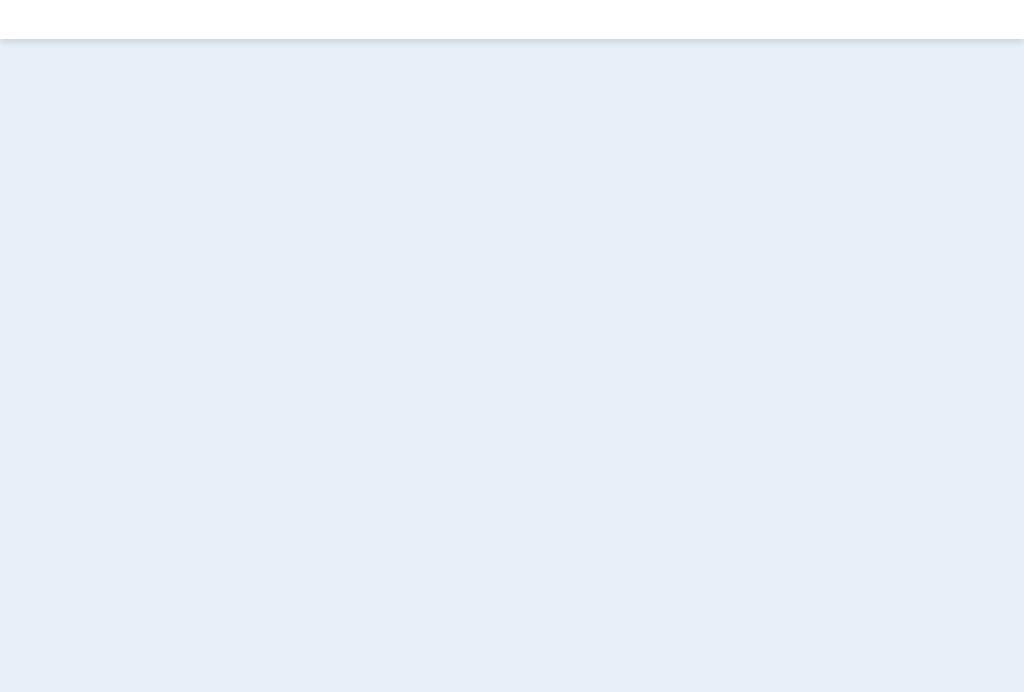
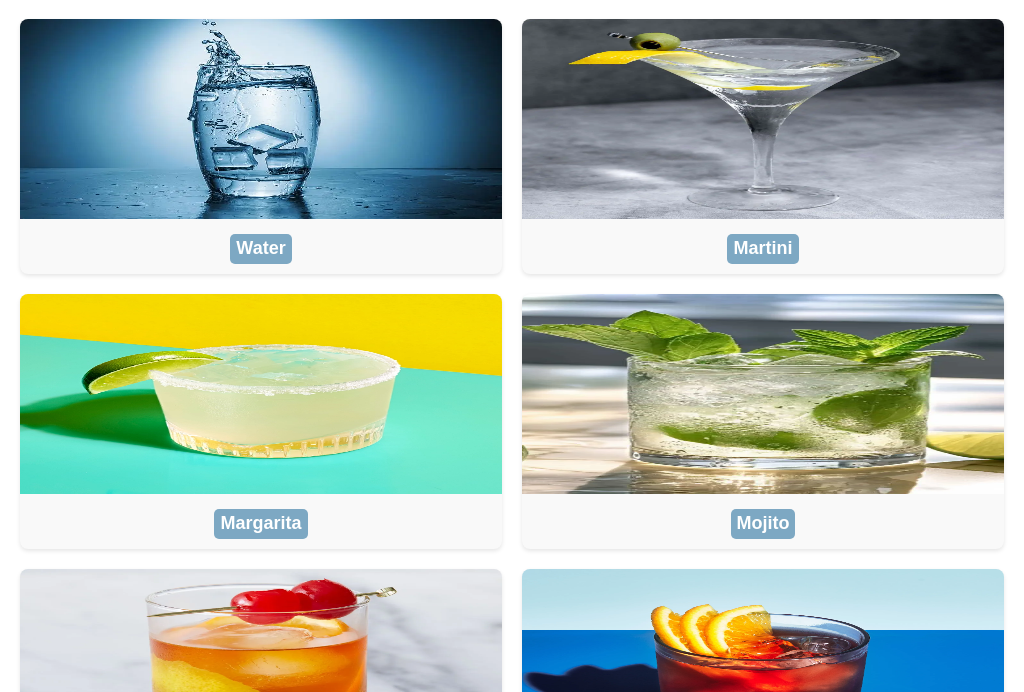
Before and after one commit to Neguete10/Cocktail-Machine, an Electron app: page html/menu.html in a window 1024 px wide. Shown: the part 108-800 px from the top of the page. Drawn offline with Linux system fonts and the light colour scheme; no server answers.

Commit message:
refactor: Dynamically load drink cards on menu page from JSON data
The code changes in `menu.html` modify the menu page to dynamically load drink cards from a JSON data file. Instead of hardcoding the drink cards in the HTML, the code now fetches the drink data from the JSON file and dynamically creates the drink cards using JavaScript. This allows for easier maintenance and updating of the drink menu without modifying the HTML code.

```diff
--- a/html/menu.html
+++ b/html/menu.html
@@ -1,11 +1,9 @@
 <!DOCTYPE html>
 <html>
-
 <head>
     <title>Menu</title>
     <link rel="stylesheet" href="../css/menu.css">
 </head>
-
 <body>
     <div id="cocktail-machine">
         <div class="forRevBtn">
@@ -22,62 +20,31 @@
 
     <script>
         document.addEventListener('DOMContentLoaded', function () {
-            fetch('./data/drinks.json')  // Adjusted path for local file
+            fetch('../data/drinks.json')
                 .then(response => response.json())
                 .then(data => {
                     const drinksContainer = document.getElementById('drinks-container');
-                    let drinkCardsHTML = '';
+                    data.forEach(drink => {
+                        const drinkCard = document.createElement('div');
+                        drinkCard.className = 'drink-card';
+                        drinkCard.onclick = () => window.location.href = `drink.html?name=${encodeURIComponent(drink.name)}`;
 
-                    data.forEach(drink => {
-                        drinkCardsHTML += `
-                    <div class="drink-card">
-                        <img src="./images/${drink.image}" alt="${drink.name}" class="drink-image">  // Adjusted image path
-                        <button class="drink-btn">${drink.name}</button>
-                    </div>
-                `;
-                    });
+                        const drinkImage = document.createElement('img');
+                        drinkImage.src = drink.image;
+                        drinkImage.alt = drink.name;
+                        drinkImage.className = 'drink-image';
 
-                    drinksContainer.innerHTML = drinkCardsHTML;
+                        const drinkButton = document.createElement('button');
+                        drinkButton.className = 'drink-btn';
+                        drinkButton.textContent = drink.name;
 
-                    // Add event listener to drinksContainer for better performance
-                    drinksContainer.addEventListener('click', function (event) {
-                        const drinkCard = event.target.closest('.drink-card');
-                        if (drinkCard) {
-                            const drinkName = drinkCard.querySelector('.drink-btn').textContent;
-                            window.location.href = `drink.html?name=${encodeURIComponent(drinkName)}`;
-                        }
+                        drinkCard.appendChild(drinkImage);
+                        drinkCard.appendChild(drinkButton);
+                        drinksContainer.appendChild(drinkCard);
                     });
                 })
                 .catch(error => console.error('Error fetching the cocktails:', error));
         });
-
-        // document.addEventListener('DOMContentLoaded', function () {
-        //     fetch('../data/drinks.json')
-        //         .then(response => response.json())
-        //         .then(data => {
-        //             const drinksContainer = document.getElementById('drinks-container');
-        //             data.forEach(drink => {
-        //                 const drinkCard = document.createElement('div');
-        //                 drinkCard.className = 'drink-card';
-        //                 drinkCard.onclick = () => window.location.href = `drink.html?name=${encodeURIComponent(drink.name)}`;
-
-        //                 const drinkImage = document.createElement('img');
-        //                 drinkImage.src = drink.image;
-        //                 drinkImage.alt = drink.name;
-        //                 drinkImage.className = 'drink-image';
-
-        //                 const drinkButton = document.createElement('button');
-        //                 drinkButton.className = 'drink-btn';
-        //                 drinkButton.textContent = drink.name;
-
-        //                 drinkCard.appendChild(drinkImage);
-        //                 drinkCard.appendChild(drinkButton);
-        //                 drinksContainer.appendChild(drinkCard);
-        //             });
-        //         })
-        //         .catch(error => console.error('Error fetching the cocktails:', error));
-        // });
     </script>
 </body>
-
 </html>
```
